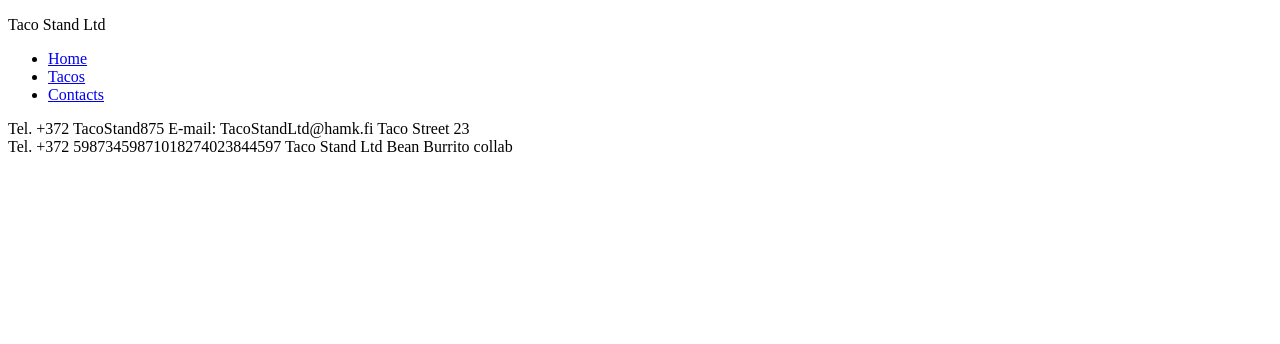
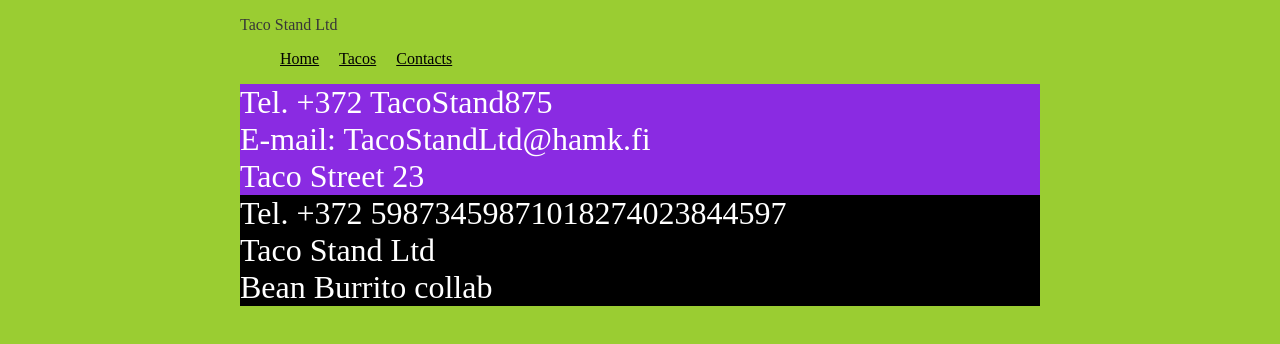
Before and after one commit to AlekseiYes/HTML_CSS, a plain HTML site: page contacts.html in a window 1280 px wide. Drawn offline with Linux system fonts and the light colour scheme.

Commit message:
Update contacts.html
Changed file names in the code to match file names on GitHub

```diff
--- a/contacts.html
+++ b/contacts.html
@@ -4,7 +4,7 @@
     <meta charset="UTF-8">
     <meta name="viewport" content="width=device-width, initial-scale=1.0">
     <title>Home - Taco Shop Ltd</title>
-    <link rel="stylesheet" href="styles2.css">
+    <link rel="stylesheet" href="styles.css">
 </head>
 <body>
     <div class="container">
@@ -12,7 +12,7 @@
         <p class="logo"></p> Taco Stand Ltd</p>
         <nav>
             <ul>
-                <li><a href="home.html">Home</a></li>
+                <li><a href="index.html">Home</a></li>
                 <li><a href="tacos.html">Tacos</a></li>
                 <li><a href="contacts.html">Contacts</a></li>
             </ul>
```
